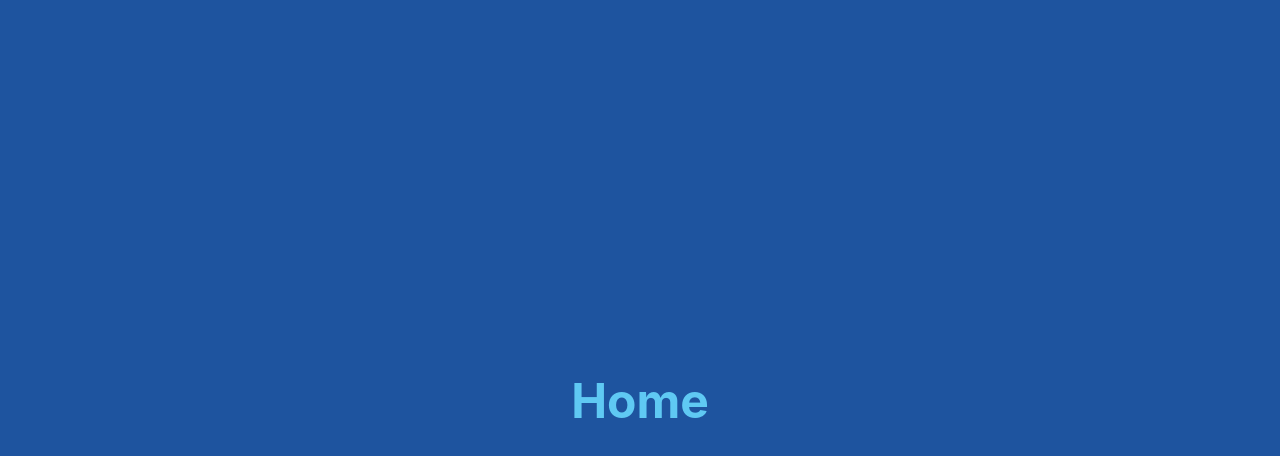
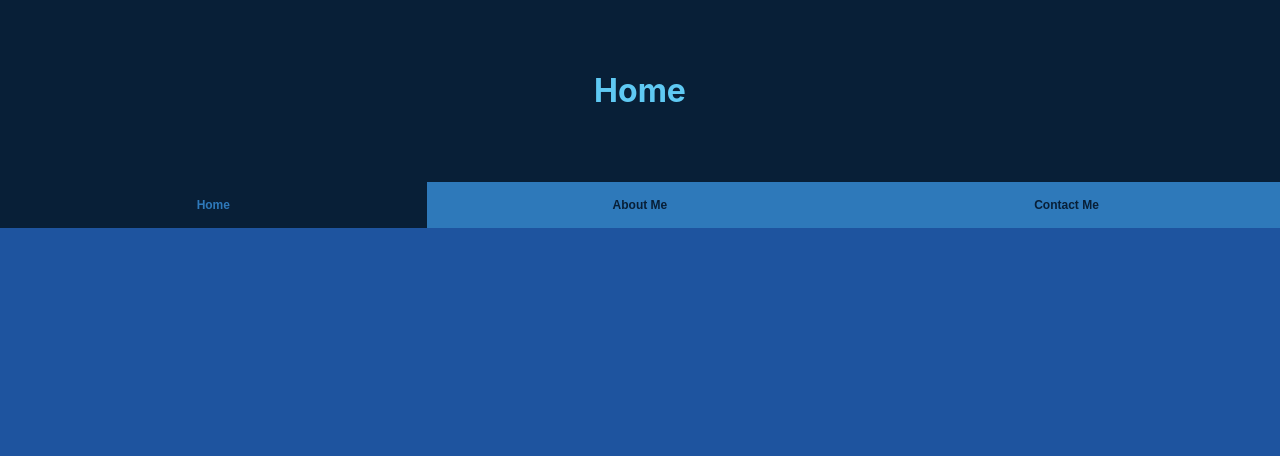
Before and after one commit to MattX101/Portfolio-Website, a React (Create React App) app in the folder React Website/: page /home in a window 1280 px wide. Shown: the top 456 px of the page. Built offline with nearby package versions, Linux system fonts and the light colour scheme.

Commit message:
Added pages along with NavBar page transition

```diff
--- a/React Website/src/App.js
+++ b/React Website/src/App.js
@@ -7,7 +7,6 @@ import Contact from "./pages/contacts/ContactMe.js";
 
 export default function App() {
     return (
-        <body>
         <BrowserRouter>
             <Routes>
                 <Route path="/" element={<Landing />} />
@@ -16,7 +15,6 @@ export default function App() {
                 <Route path="/contact" element={<Contact />} />
             </Routes>
         </BrowserRouter>
-        </body>
     );
 }
 
--- /dev/null
+++ b/React Website/src/components/MainPagesNavMenu.js
@@ -0,0 +1,38 @@
+import { useEffect } from 'react';
+import '../styles/MainPagesNavMenu.css';
+
+const NavMenu = ({title, activeLink}) => {
+    useEffect(() => {
+        var activeLinkElement = document.getElementById(activeLink);
+        activeLinkElement.disabled = true;
+        activeLinkElement.style.pointerEvents = 'none';
+        activeLinkElement.style.backgroundColor = "#081f37";
+        activeLinkElement.style.color = "#2e79ba";
+    });
+
+    function loadURL(url) {
+        window.location.href = "http://localhost:3000/" + url;
+    }
+
+    return (
+        <div>
+            <header>
+                <h1>{title}</h1>
+            </header>
+
+            <div id="linksRow">
+                <button id="home" onClick={() => loadURL('home')}>
+                    <b>Home</b>
+                </button>
+                <button id="about" onClick={() => loadURL('about')}>
+                    <b>About Me</b>
+                </button>
+                <button id="contact" onClick={() => loadURL('contact')}>
+                    <b>Contact Me</b>
+                </button>
+            </div>
+        </div>
+    );
+}
+
+export default NavMenu;
--- a/React Website/src/components/SlidePanel.js
+++ b/React Website/src/components/SlidePanel.js
@@ -1,7 +1,8 @@
+import '../styles/SlidePanel.css';
+
 const SlidePanel = () => {
     function loadURL(url) {
-        var currentURL = window.location.href;
-        window.location.href = currentURL + url;
+        window.location.href = "http://localhost:3000/" + url;
     }
 
     function toggle(value) {
@@ -14,7 +15,9 @@ const SlidePanel = () => {
 
     return (
         <div>
-            <button onClick={() => toggle('100')}><b>Continue</b></button>
+            <button id="slideButton" onClick={() => toggle('100')}>
+                <b>Continue</b>
+            </button>
 
             <div id="slideOverlay" className="overlay">
                 <div className="overlay-content">
--- a/React Website/src/index.css
+++ b/React Website/src/index.css
@@ -5,14 +5,7 @@ body {
     sans-serif;
   -webkit-font-smoothing: antialiased;
   -moz-osx-font-smoothing: grayscale;
-
   background-color: #1e549f;
-  min-height: 100vh;
-  display: flex;
-  flex-direction: column;
-  align-items: center;
-  justify-content: center;
-  font-size: calc(3vmin);
 }
 
 code {
--- a/React Website/src/pages/about/AboutMe.js
+++ b/React Website/src/pages/about/AboutMe.js
@@ -1,8 +1,11 @@
+import MainPagesNavMenu from '../../components/MainPagesNavMenu.js'
+
 function LoadPage() {
     return (
-        <body>
-            <h1>About</h1>
-        </body>
+        <div className="aboutMe">
+            <MainPagesNavMenu title='About Me'
+            activeLink='about'/>
+        </div>
     );
 }
 
--- a/React Website/src/pages/contacts/ContactMe.js
+++ b/React Website/src/pages/contacts/ContactMe.js
@@ -1,8 +1,11 @@
+import MainPagesNavMenu from '../../components/MainPagesNavMenu.js'
+
 function LoadPage() {
     return (
-        <body>
-            <h1>Contact</h1>
-        </body>
+        <div className="contactMe">
+            <MainPagesNavMenu title='Contact Me'
+            activeLink='contact'/>
+        </div>
     );
 }
 
--- a/React Website/src/pages/home/Home.js
+++ b/React Website/src/pages/home/Home.js
@@ -1,8 +1,12 @@
+import MainPagesNavMenu from '../../components/MainPagesNavMenu.js'
+
 function LoadPage() {
     return (
-        <body>
-            <h1>Home</h1>
-        </body>
+        <div className="home">
+            <MainPagesNavMenu
+            title='Home'
+            activeLink='home'/>
+        </div>
     );
 }
 
--- a/React Website/src/pages/landing/Landing.css
+++ b/React Website/src/pages/landing/Landing.css
@@ -1,3 +1,12 @@
+.landing {
+  min-height: 100vh;
+  display: flex;
+  flex-direction: column;
+  align-items: center;
+  justify-content: center;
+  font-size: calc(3vmin);
+}
+
 .profilePic {
   height: 40vmin;
   pointer-events: none;
--- a/React Website/src/pages/landing/Landing.js
+++ b/React Website/src/pages/landing/Landing.js
@@ -1,18 +1,18 @@
 import './Landing.css';
-import '../../styles/SlidePanel.css';
+//import '../../styles/SlidePanel.css';
 import SlidePanel from '../../components/SlidePanel'
 import profilePic from '../../images/Profile Pic.png';
 
 function LoadPage() {
   return (
-    <body>
+    <div className='landing'>
       <img src={profilePic} className="profilePic" alt="logo" />
 
       <h1>Matthew Xuereb</h1>
       <h2>"I don't Hello World, I Program the World"</h2>
 
       <SlidePanel></SlidePanel>
-    </body>
+    </div>
   );
 }
 
--- /dev/null
+++ b/React Website/src/styles/MainPagesNavMenu.css
@@ -0,0 +1,29 @@
+header {
+    background-color: #081f37;
+    color: white;
+    display: block;
+    padding: 50px;
+    text-align: center;
+}
+
+#linksRow button {
+    background-color: #2e79ba;
+    color: #081f37;
+    border: none;
+    cursor: pointer;
+    padding: 16px;
+    font-size: calc(1.5vmin);
+    width: 33.33%;
+}
+#linksRow button:hover, #linksRow button:focus {
+    background-color: #5fc9f3;
+    color: #081f37;
+}
+
+/* Style the tab content */
+.tabcontent {
+    color: white;
+    display: none;
+    padding: 50px;
+    text-align: center;
+}
--- a/React Website/src/styles/SlidePanel.css
+++ b/React Website/src/styles/SlidePanel.css
@@ -32,7 +32,7 @@
   color: red;
 }
 
-button {
+#slideButton {
   cursor: pointer;
   color: #2e79ba;
   border: none;
@@ -43,7 +43,7 @@ button {
   animation-duration: 4s;
   animation-iteration-count: infinite;
 }
-button:hover, button:focus {
+#slideButton:hover, #slideButton:focus {
   color: #5fc9f3;
 }
 @keyframes animate-button {
```
Lines whose indentation alone changed are shown as unchanged.
